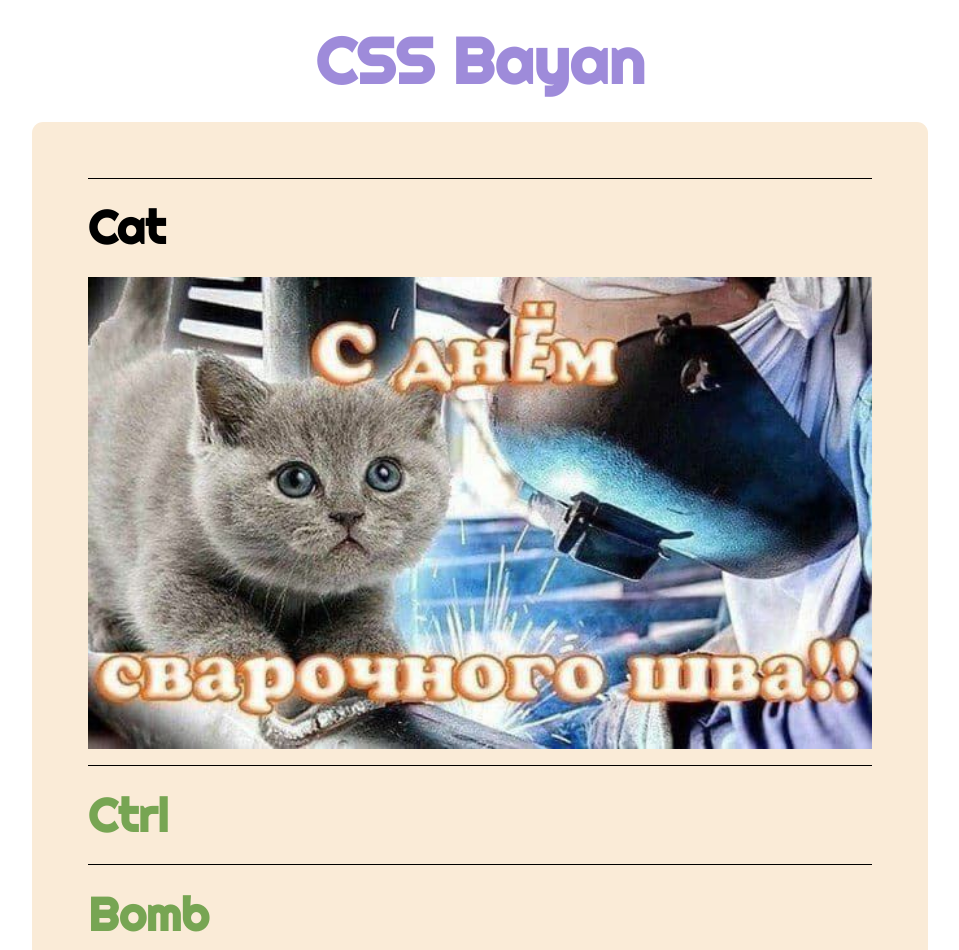
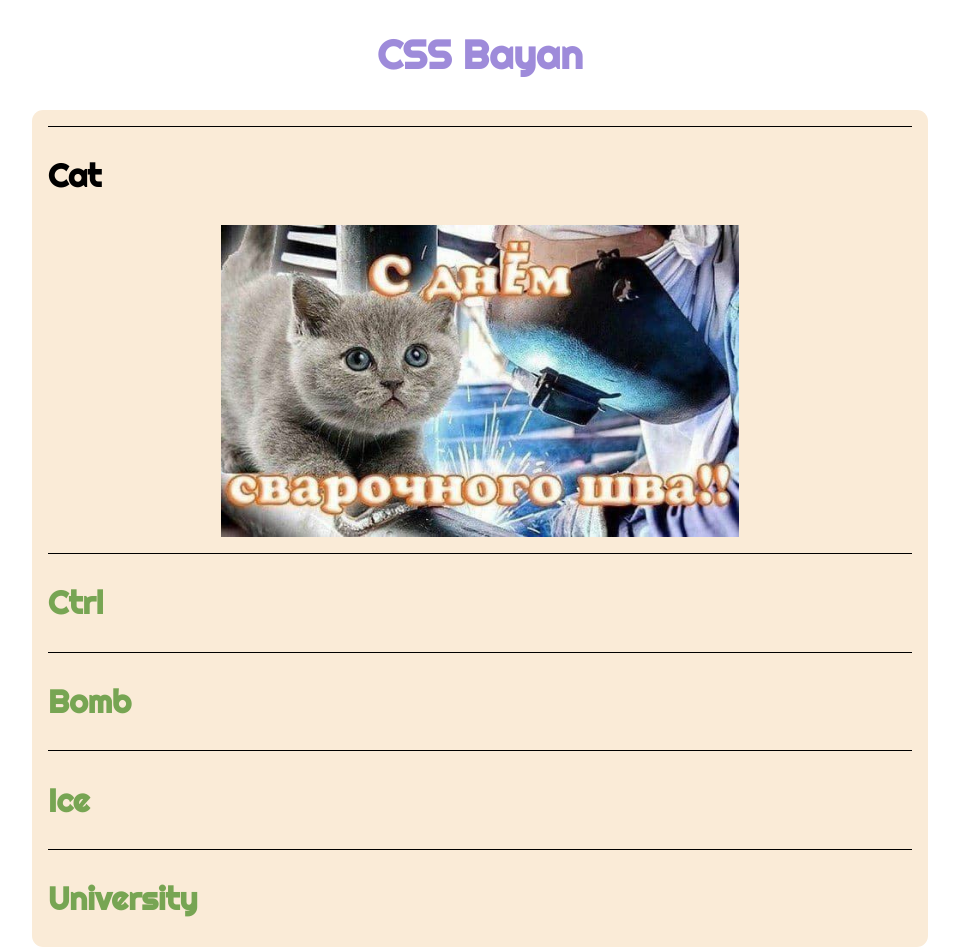
Before and after one commit to 1ce7/cssBayan, a plain HTML site: page cssBayan/index.html in a window 1536 px wide. Shown: the top 950 px of the page, without its empty margins (288-1247 px from the left). Drawn offline with Linux system fonts and the light colour scheme.

Commit message:
feat: change desktop img's size (Sun, Mar 12, 2023 06:16:08 AM)

```diff
--- a/cssBayan/assets/css/style.css
+++ b/cssBayan/assets/css/style.css
@@ -120,11 +120,23 @@ input:checked ~ .accordion-item-menu .tab-sign {
   }
 }
 @media screen and (min-width: 1300px) {
+  .header {
+    padding: 2rem 0;
+  }
+  .accordion-item-menu {
+    padding: 1.9rem 0;
+  }
+  input:checked ~ .accordion-item-img {
+    width: 60%;
+    height: 50%;
+    opacity: 1;
+    padding-bottom: 1rem;
+  }
   h1 {
-    font-size: 4rem;
+    font-size: 2.5rem;
   }
   h2 {
-    font-size: 2.9rem;
+    font-size: 2rem;
   }
   input:checked ~ .accordion-item-menu .tab-sign {
     border-radius: 0;
@@ -144,9 +156,9 @@ input:checked ~ .accordion-item-menu .tab-sign {
     height: 0.8rem;
     border: 0.4rem solid rgb(72, 140, 35);
   }
-  .accordion-container {
+  /* .accordion-container {
     padding: 3.5rem 3.5rem 2.5rem 3.5rem;
-  }
+  } */
   .wrapper {
     padding: 0 20rem;
   }
@@ -166,8 +178,8 @@ input:checked ~ .accordion-item-menu .tab-sign {
 }
 @media (hover: hover) {
   .lab1:hover .accordion-item-img {
-  width: 100%;
-  height: 100%;
+  width: 60%;
+  height: 50%;
   opacity: 1;
   transition: 1s;
   padding-bottom: 1rem;
```
